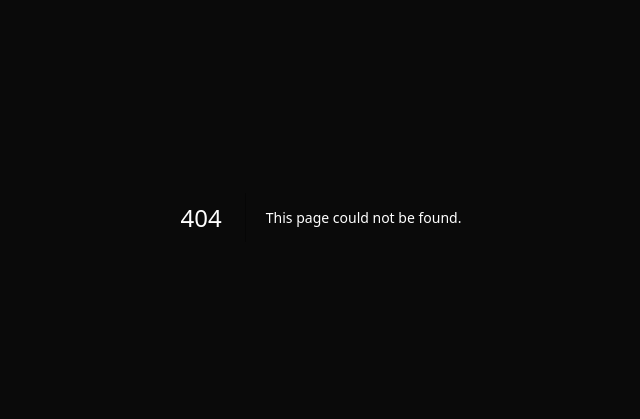
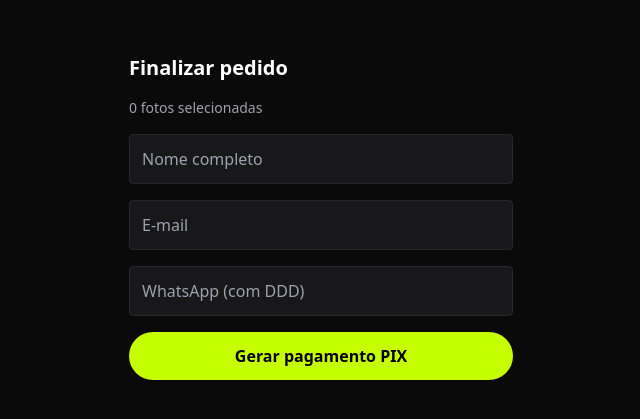
Before and after one commit to Yuric9/FFoto-River, a Next.js app: page /checkout in a window 1280 px wide. Before the commit this address had no page. Shown: the part 183-602 px from the top of the page, without its empty margins (319-959 px from the left). Built offline with nearby package versions, Linux system fonts and the light colour scheme.

Commit message:
Adiciona app/checkout/page.tsx

```diff
--- /dev/null
+++ b/app/checkout/page.tsx
@@ -0,0 +1,77 @@
+'use client'
+import { Suspense, useState } from 'react'
+import { useSearchParams } from 'next/navigation'
+
+export default function CheckoutPage() {
+  return (
+    <Suspense fallback={<div className="min-h-screen flex items-center justify-center">Carregando...</div>}>
+      <CheckoutForm />
+    </Suspense>
+  )
+}
+
+function CheckoutForm() {
+  const params = useSearchParams()
+  const eventId = params.get('event') || ''
+  const photoIds = (params.get('photos') || '').split(',').filter(Boolean)
+  const [name, setName] = useState('')
+  const [email, setEmail] = useState('')
+  const [whatsapp, setWhatsapp] = useState('')
+  const [loading, setLoading] = useState(false)
+  const [error, setError] = useState('')
+  const [result, setResult] = useState<any>(null)
+
+  async function handleSubmit(e: React.FormEvent) {
+    e.preventDefault()
+    setError('')
+    if (photoIds.length === 0) {
+      setError('Nenhuma foto selecionada. Volte para a galeria e escolha as fotos.')
+      return
+    }
+    setLoading(true)
+    try {
+      const res = await fetch('/api/checkout', {
+        method: 'POST',
+        headers: { 'Content-Type': 'application/json' },
+        body: JSON.stringify({ event_id: eventId, photo_ids: photoIds, customer: { name, email, whatsapp } })
+      })
+      const data = await res.json()
+      if (!res.ok) setError(data.error || 'Erro ao gerar pagamento.')
+      else setResult(data)
+    } catch {
+      setError('Erro de conexão. Verifique sua internet e tente novamente.')
+    } finally {
+      setLoading(false)
+    }
+  }
+
+  if (result) {
+    return (
+      <div className="min-h-screen flex flex-col items-center justify-center p-6 text-center gap-4">
+        <h1 className="text-2xl font-black">Pedido criado! 🎉</h1>
+        <p className="text-zinc-400">Escaneie o QR Code no seu banco ou copie o código PIX abaixo para pagar.</p>
+        <div className="bg-white p-4 rounded-lg break-all text-black text-xs max-w-sm">{result.pix.copiaECola}</div>
+        <p className="text-sm text-zinc-500 max-w-sm">
+          Assim que o pagamento for confirmado, suas fotos estarão disponíveis em{' '}
+          <a href={`/entrega/${result.downloadToken}`} className="text-[#C6FF00] underline">este link</a>. Salve o link!
+        </p>
+      </div>
+    )
+  }
+
+  return (
+    <div className="min-h-screen flex items-center justify-center p-6">
+      <form onSubmit={handleSubmit} className="w-full max-w-sm flex flex-col gap-4">
+        <h1 className="text-xl font-black">Finalizar pedido</h1>
+        <p className="text-zinc-400 text-sm">{photoIds.length} fotos selecionadas</p>
+        <input className="bg-zinc-900 border border-zinc-800 rounded p-3" placeholder="Nome completo" value={name} onChange={e => setName(e.target.value)} required />
+        <input className="bg-zinc-900 border border-zinc-800 rounded p-3" placeholder="E-mail" type="email" value={email} onChange={e => setEmail(e.target.value)} required />
+        <input className="bg-zinc-900 border border-zinc-800 rounded p-3" placeholder="WhatsApp (com DDD)" value={whatsapp} onChange={e => setWhatsapp(e.target.value)} required />
+        {error && <p className="text-red-400 text-sm">{error}</p>}
+        <button type="submit" disabled={loading} className="bg-[#C6FF00] text-black font-black py-3 rounded-full disabled:opacity-50">
+          {loading ? 'Gerando PIX...' : 'Gerar pagamento PIX'}
+        </button>
+      </form>
+    </div>
+  )
+}
```
